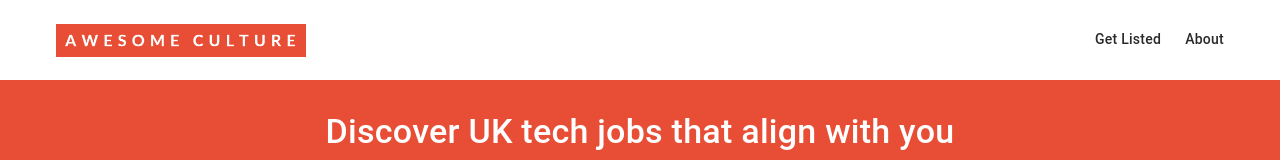
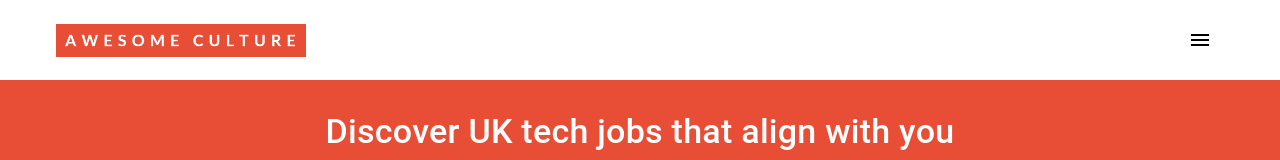
Before and after one commit to navsterx/culture, a Vue app: page / in a window 1280 px wide. Shown: the top 160 px of the page. Built offline with nearby package versions, Linux system fonts and the light colour scheme; no server answers.

Commit message:
Update HeaderBar.vue

```diff
--- a/src/layouts/default/HeaderBar.vue
+++ b/src/layouts/default/HeaderBar.vue
@@ -5,10 +5,25 @@
         <router-link to="/" class="mt-2">
           <img src="/logo.png" width="250" />
         </router-link>
-        <nav class="text-body-2 font-weight-regular c-header-bar__links">
-          <router-link to="/listed" class="mr-6 font-weight-medium">Get Listed</router-link>
-          <router-link to="/about" class="font-weight-medium">About</router-link>
-        </nav>
+        <v-menu>
+          <template v-slot:activator="{ props }">
+            <v-btn v-bind="props" icon color="white" elevation="0">
+              <v-icon>mdi-menu</v-icon>
+            </v-btn>
+          </template>
+          <v-list>
+            <v-list-item to="/listed">
+              <v-list-item-title>
+                Get Listed
+              </v-list-item-title>
+            </v-list-item>
+            <v-list-item to="/about">
+              <v-list-item-title>
+                About
+              </v-list-item-title>
+            </v-list-item>
+          </v-list>
+        </v-menu>
       </div>
     </v-container>
   </div>
```
